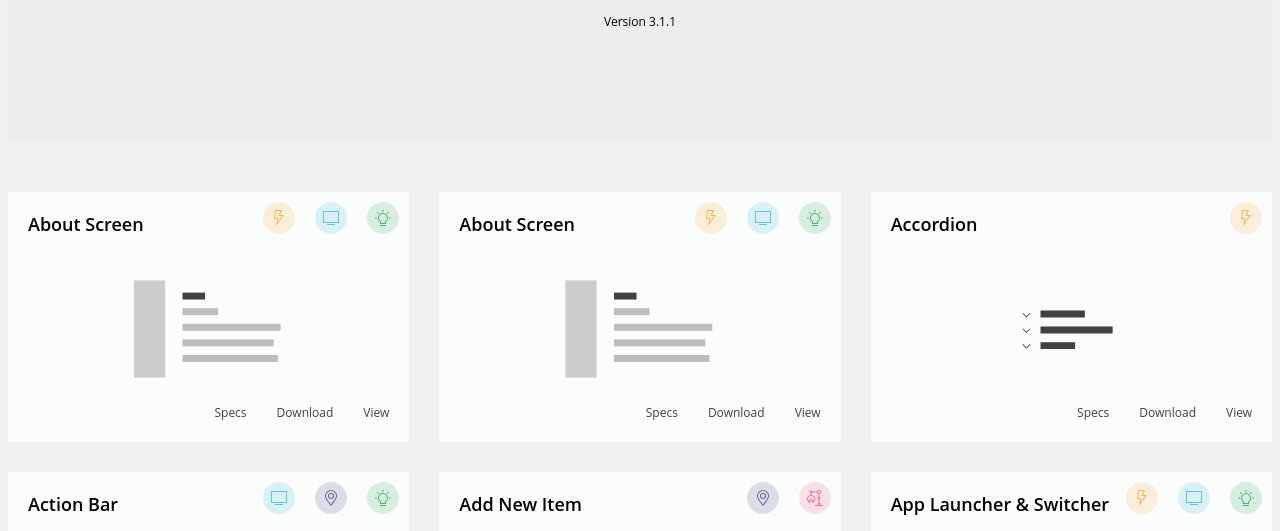
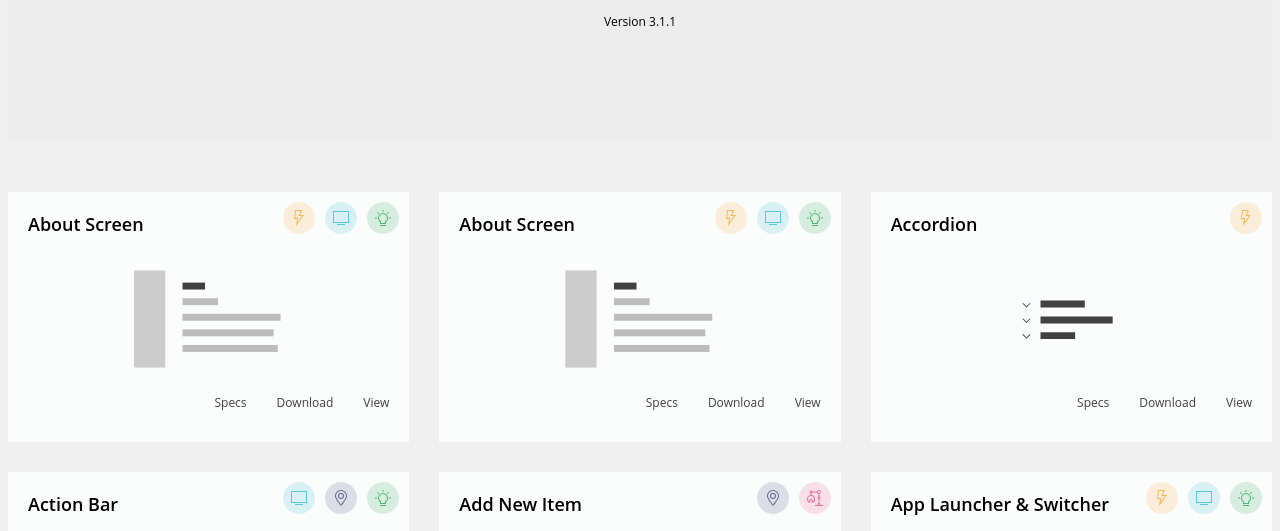
Before and after one commit to lrabello/designsystemtest, a plain HTML site: page index.html in a window 1280 px wide. Shown: the part 234-765 px from the top of the page. Drawn offline with Linux system fonts and the light colour scheme.

Commit message:
fix cat positions

```diff
--- a/index.html
+++ b/index.html
@@ -210,7 +210,8 @@
         float: right;
         width: 32px;
         height: 32px;
-        margin: 10px;
+        margin-right: 10px;
+        margin-top: 10px;
         border-radius: 50%;
     }
     div.categories span.icon.energy {
```
